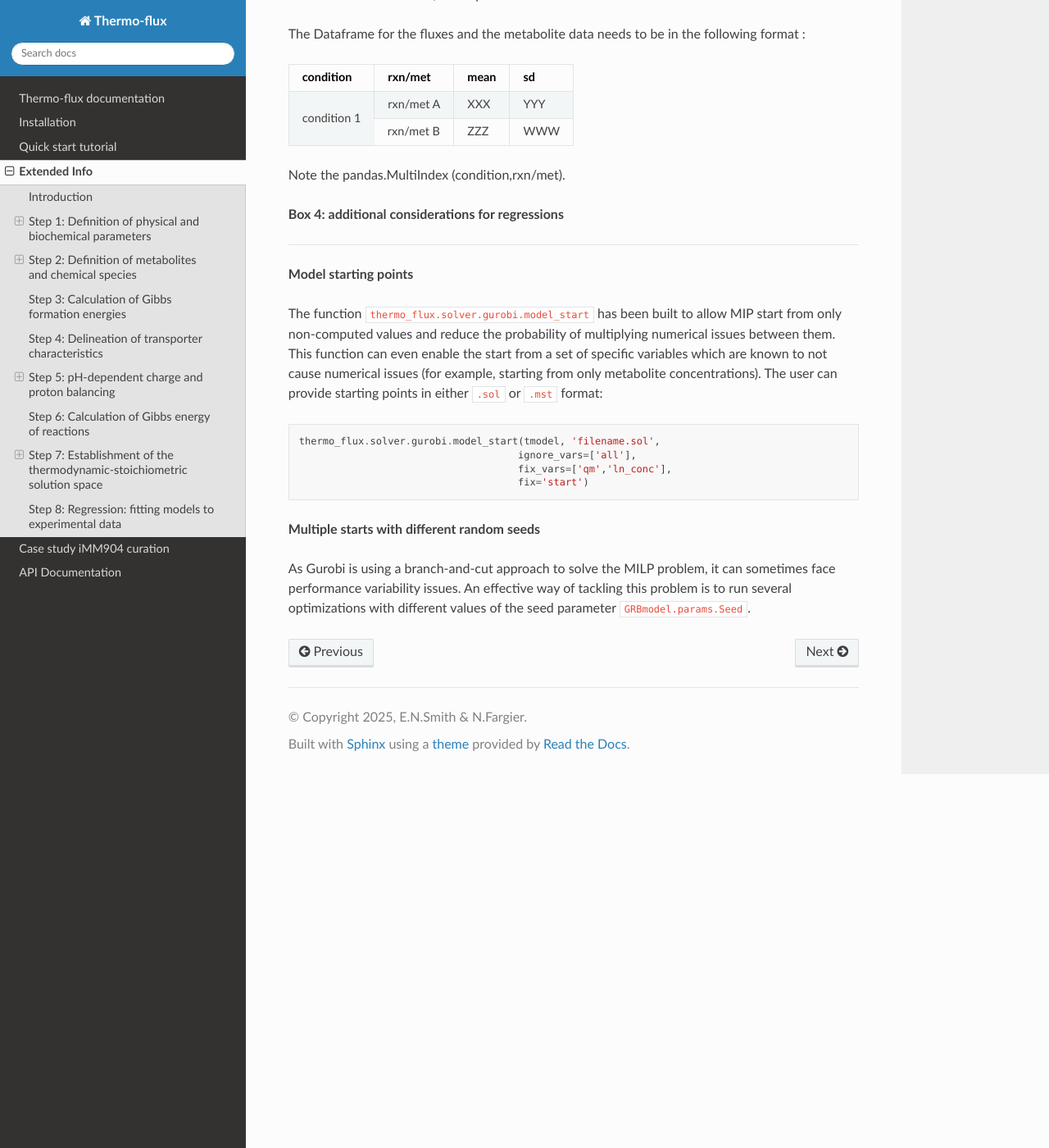
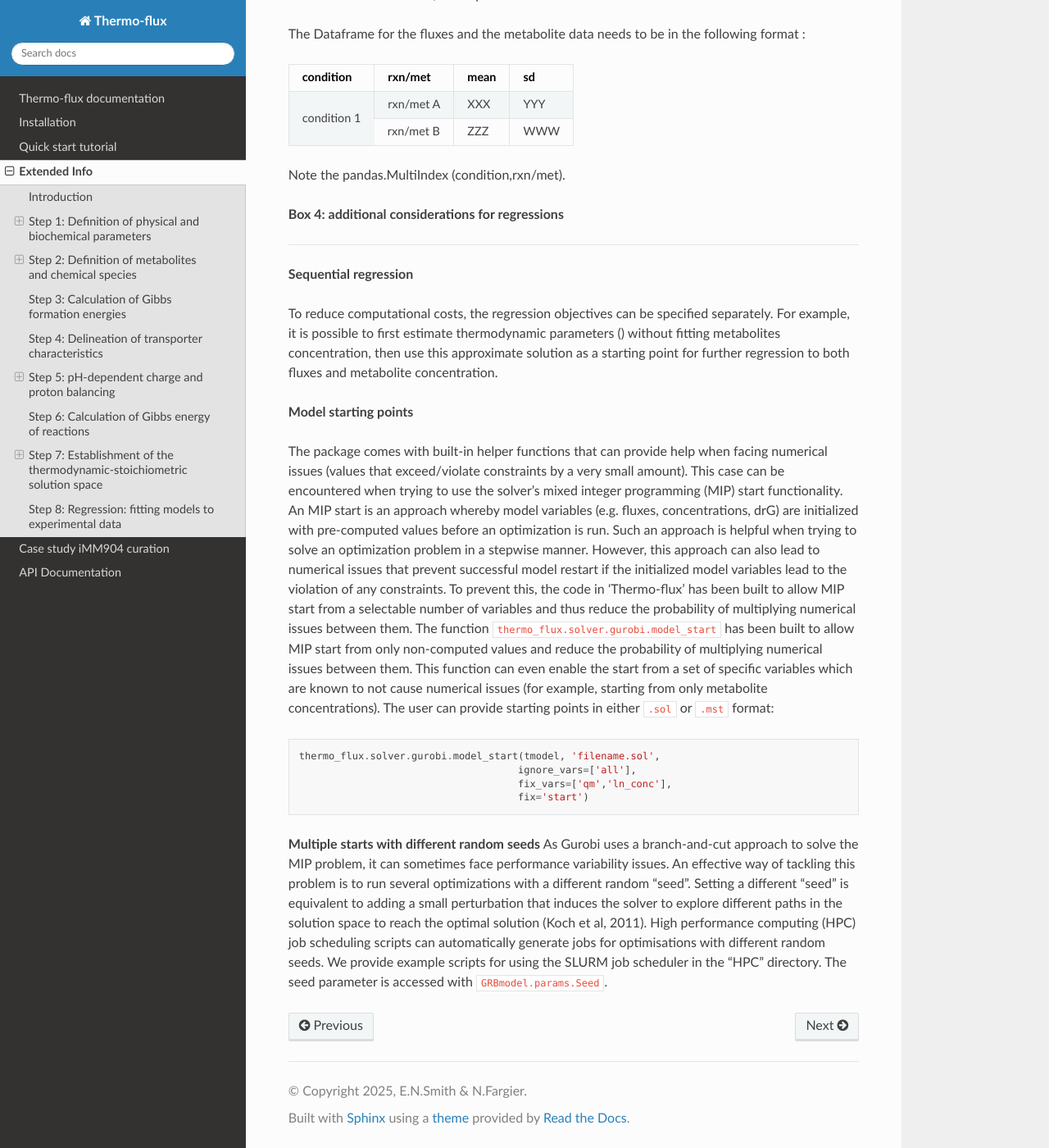
Before and after one commit to nfargier/thermoflux-rtd, a Sphinx documentation site: the page built from docs/extended_info.rst, in a window 1280 px wide and 1400 px high, scrolled down 7602 px. Shown: the whole window at 82% size. Built offline with Sphinx 7.4.7 and the Read the Docs theme 3.1.0, drawn with Linux system fonts in a browser that asks for light colours.

Commit message:
Update extended_info.rst

```diff
--- a/docs/extended_info.rst
+++ b/docs/extended_info.rst
@@ -253,8 +253,13 @@ Note the pandas.MultiIndex (condition,rxn/met).
 .. rubric:: Box 4: additional considerations for regressions
 ------------------------------------------------------------
 
+**Sequential regression**
+
+To reduce computational costs, the regression objectives can be specified separately. For example, it is possible to first estimate thermodynamic parameters () without fitting metabolites concentration, then use this approximate solution as a starting point for further regression to both fluxes and metabolite concentration.
+
 **Model starting points**
 
+The package comes with built-in helper functions that can provide help when facing numerical issues (values that exceed/violate constraints by a very small amount). This case can be encountered when trying to use the solver’s mixed integer programming (MIP) start functionality. An MIP start is an approach whereby model variables (e.g. fluxes, concentrations, drG) are initialized with pre-computed values before an optimization is run. Such an approach is helpful when trying to solve an optimization problem in a stepwise manner. However, this approach can also lead to numerical issues that prevent successful model restart if the initialized model variables lead to the violation of any constraints. To prevent this, the code in ‘Thermo-flux’ has been built to allow MIP start from a selectable number of variables and thus reduce the probability of multiplying numerical issues between them.
 The function ``thermo_flux.solver.gurobi.model_start`` has been built to allow MIP start from only non-computed values and reduce the probability of multiplying numerical issues between them. This function can even enable the start from a set of specific variables which are known to not cause numerical issues (for example, starting from only metabolite concentrations). The user can provide starting points in either ``.sol`` or ``.mst`` format:
 
 ::
@@ -265,5 +270,4 @@ The function ``thermo_flux.solver.gurobi.model_start`` has been built to allow M
                                          fix='start')
 
 **Multiple starts with different random seeds**
-
-As Gurobi is using a branch-and-cut approach to solve the MILP problem, it can sometimes face performance variability issues. An effective way of tackling this problem is to run several optimizations with different values of the seed parameter ``GRBmodel.params.Seed``.
+As Gurobi uses a branch-and-cut approach to solve the MIP problem, it can sometimes face performance variability issues. An effective way of tackling this problem is to run several optimizations with a different random “seed”. Setting a different “seed” is equivalent to adding a small perturbation that induces the solver to explore different paths in the solution space to reach the optimal solution (Koch et al, 2011). High performance computing (HPC) job scheduling scripts can automatically generate jobs for optimisations with different random seeds. We provide example scripts for using the SLURM job scheduler in the “HPC” directory. The seed parameter is accessed with ``GRBmodel.params.Seed``.
```
